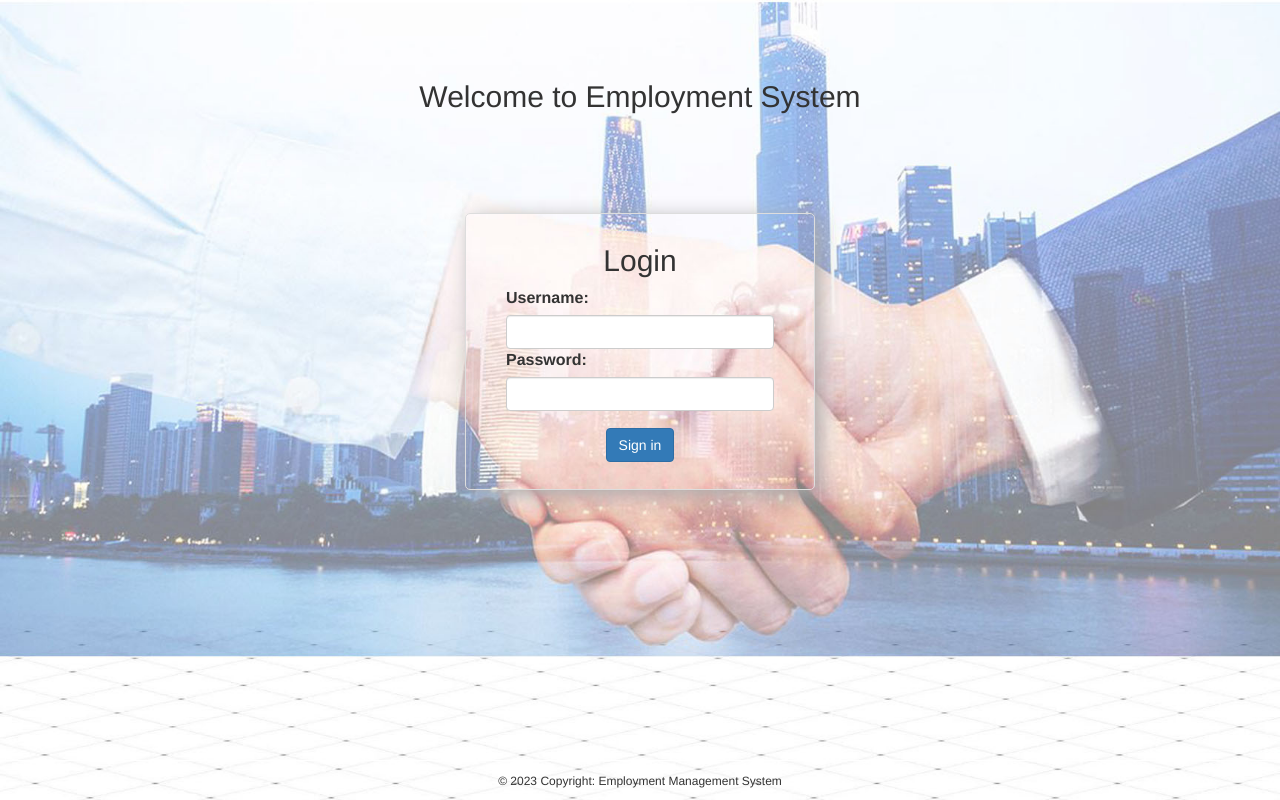
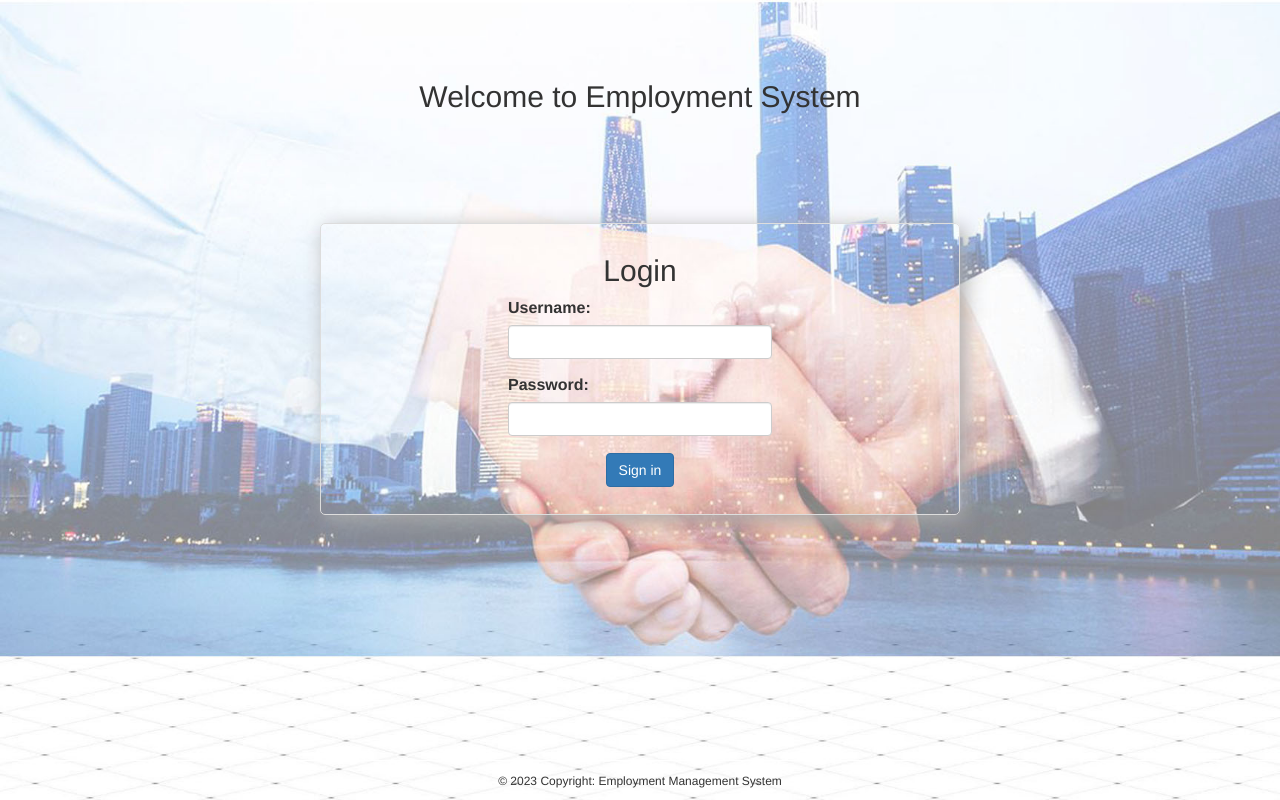
Before and after one commit to mabin9527/employment-system, a Django app: page /login/ in a window 1280 px wide. Run offline with Django 3.2, Linux system fonts and the light colour scheme; some libraries are stand-ins or nearby versions.

Commit message:
Update bootstrap css code for login.html

```diff
--- a/static/css/style.css
+++ b/static/css/style.css
@@ -59,12 +59,9 @@ a {
 }
 
 .account {
-    width: 350px;
     border: 1px solid #ddd;
     border-radius: 5px;
     box-shadow: 5px 5px 20px #aaa;
-    margin-left: auto;
-    margin-right: auto;
     margin-top: 100px;
     padding: 20px 40px;
 }
@@ -79,12 +76,3 @@ a {
     justify-content: center;
     margin-top: 5px;
 }
-
-@media screen and (max-width: 768px) {
-    .login {
-        background: none;
-    }
-    .account {
-        width: 80%;
-    }
-}
--- a/templates/login.html
+++ b/templates/login.html
@@ -24,31 +24,44 @@
 <body>
     <div class="login">
         <h2 class="welcome">Welcome to Employment System</h2>
-        <div class="account container-fluid">
+        <div class="container-fluid">
+            <div class="row">
+                <div class="account col-md-6 col-md-offset-3">
                     <div class="row">
                         <div class="col-xs-12">
                             <h2>Login</h2>
                         </div>
+                    </div>
                     <form method="post" novalidate>
+                        <div class="row">
                             {% csrf_token %}
+                            <div class="col-xs-8 col-md-6 col-xs-offset-2 col-md-offset-3">
                                 <div class="form-group">
-                        <div class="col-xs-12">
                                     <label>Username: </label>
                                     {{ form.username }}
-                        </div>
                                     <span style="color: red;">{{ form.username.errors.0}}</span>
                                 </div>
+                            </div>
+                        </div>
+                        <div class="row">
+                            <div class="col-xs-8 col-md-6 col-xs-offset-2 col-md-offset-3">
                                 <div class="form-gropu">
-                        <div class="col-xs-12">
                                     <label>Password: </label>
                                     {{ form.password }}
-                        </div>
                                     <span style="color: red;">{{ form.password.errors.0}}</span>
                                 </div>
-                    <div class="btn col-xs-12">
+                            </div>
+                        </div>
+                        <div class="row">
+                            <div class="col-xs-6 col-xs-offset-3">
+                                <div class="btn">
                                     <button class="btn btn-primary">Sign in</button>
                                 </div>
+                            </div>
+                        </div>
                     </form>
+
+                </div>
             </div>
         </div>
     </div>
```
Lines whose indentation alone changed are shown as unchanged.
